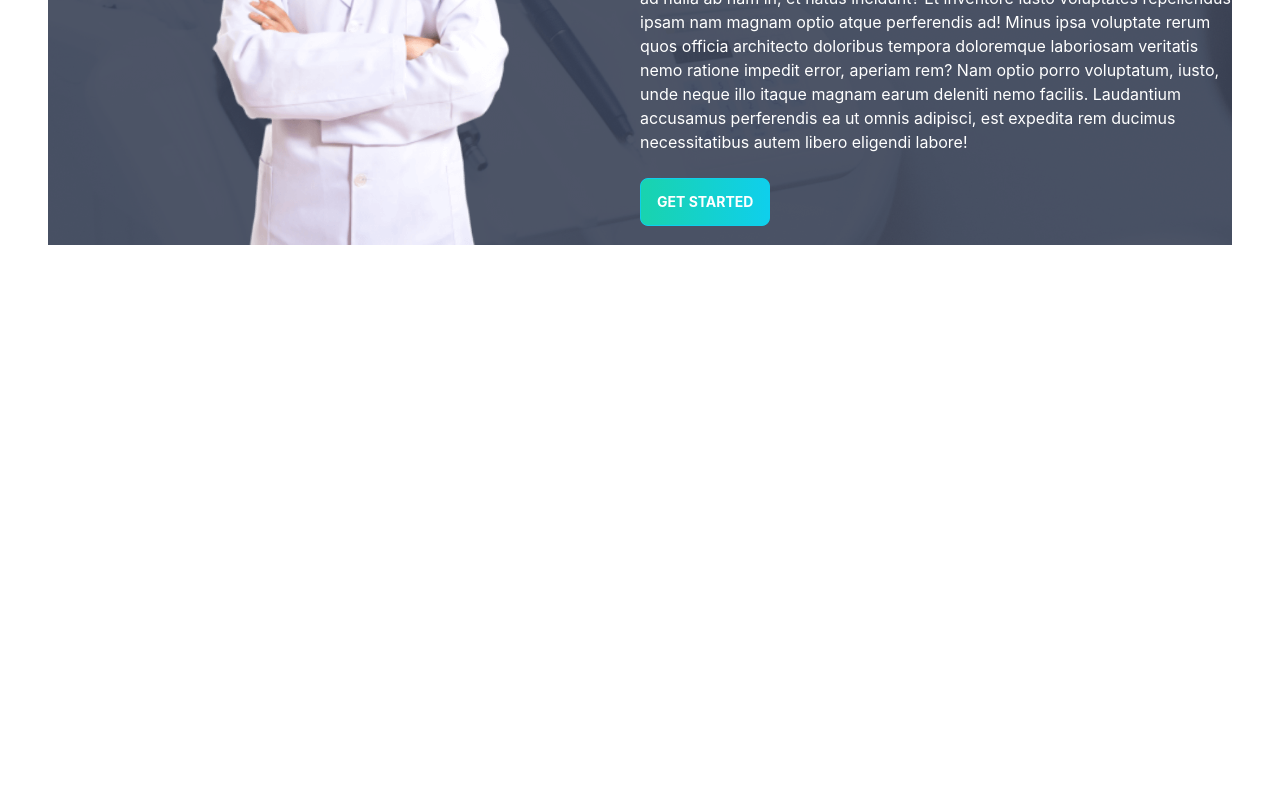
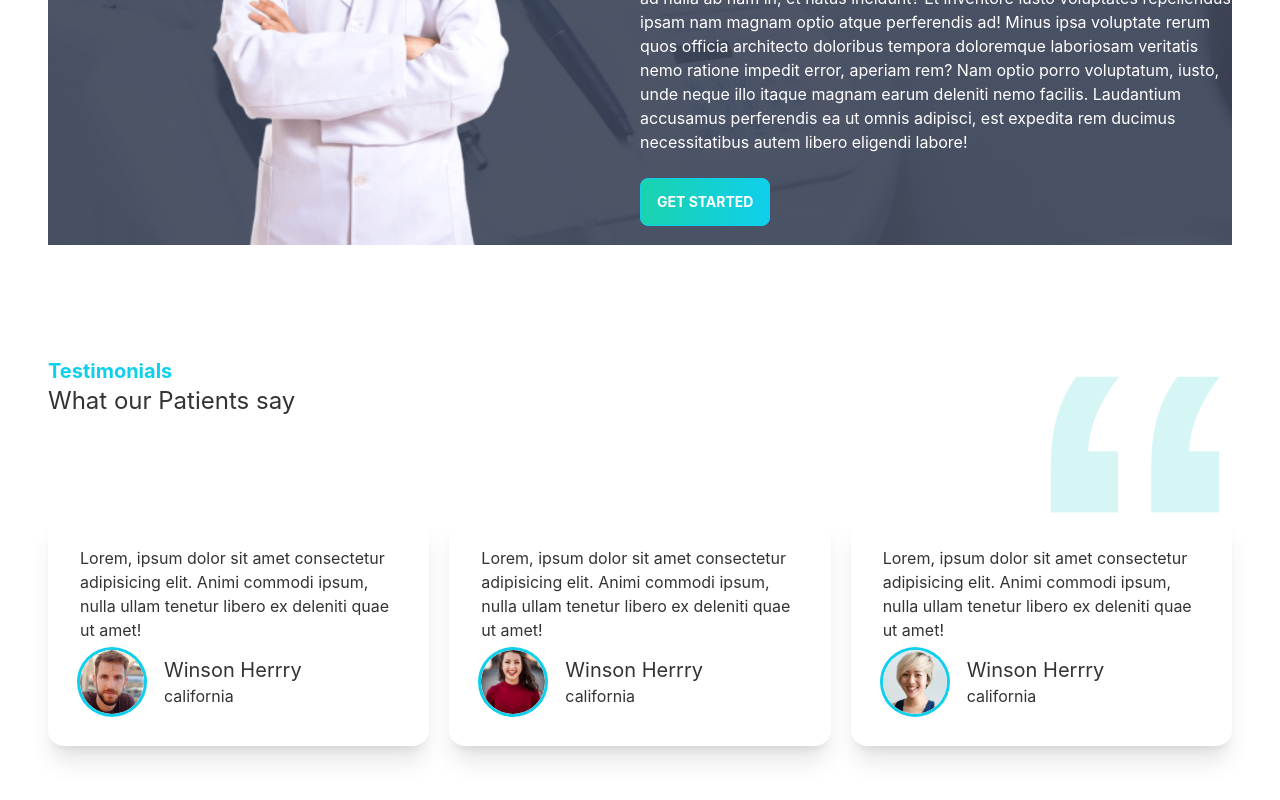
Before and after one commit to Bin-Amin/Milestone-12-Final-Project, a React (Create React App) app: page / in a window 1280 px wide. Shown: the part 2628-3428 px from the top of the page. Before the commit the page ends 2873 px from the top, so only its background shows below. Built offline with nearby package versions, Linux system fonts and the light colour scheme.

Commit message:
client reviews section done

```diff
--- a/src/Pages/Home/Home.js
+++ b/src/Pages/Home/Home.js
@@ -3,6 +3,7 @@
 import Info from './Info'
 import MakeAppointment from './MakeAppointment'
 import Services from './Services'
+import Testimonials from './Testimonials'
 
 
 
@@ -13,6 +14,7 @@
             <Info />
             <Services />
             <MakeAppointment />
+            <Testimonials />
         </div>
     )
 }
--- /dev/null
+++ b/src/Pages/Home/Reviews.js
@@ -0,0 +1,24 @@
+import React from 'react'
+
+const Reviews = ({ review }) => {
+    return (
+        <div class="card lg:max-w-lg shadow-xl">
+            <div class="card-body">
+                <p>Lorem, ipsum dolor sit amet consectetur adipisicing elit. Animi commodi ipsum, nulla ullam tenetur libero ex deleniti quae ut amet!</p>
+                <div class="flex items-center">
+                    <div class="avatar">
+                        <div class="w-16 rounded-full ring ring-primary ring-offset-base-100 mr-5">
+                            <img src={review.img} alt="" />
+                        </div>
+                    </div>
+                    <div>
+                        <h4 className="text-xl">{review.name}</h4>
+                        <p>{review.location}</p>
+                    </div>
+                </div>
+            </div>
+        </div>
+    )
+}
+
+export default Reviews
--- /dev/null
+++ b/src/Pages/Home/Testimonials.js
@@ -0,0 +1,52 @@
+import React from 'react'
+import quote from '../../assets/icons/quote.svg';
+import people1 from '../../assets/images/people1.png';
+import people2 from '../../assets/images/people2.png';
+import people3 from '../../assets/images/people3.png';
+import Reviews from './Reviews';
+
+const Testimonials = () => {
+    const reviews = [
+        {
+            _id: 1,
+            name: 'Winson Herrry',
+            review: '',
+            location: 'california',
+            img: people1
+        },
+        {
+            _id: 2,
+            name: 'Winson Herrry',
+            review: '',
+            location: 'california',
+            img: people2
+        },
+        {
+            _id: 3,
+            name: 'Winson Herrry',
+            review: '',
+            location: 'california',
+            img: people3
+        },
+    ]
+    return (
+        <section className='my-28'>
+            <div className='flex justify-between'>
+                <div>
+                    <h3 className='text-xl text-primary font-bold'>Testimonials</h3>
+                    <h2 className='text-2xl'>What our Patients say</h2>
+                </div>
+                <div>
+                    <img src={quote} className="w-24 lg:w-48" alt="" />
+                </div>
+            </div>
+            <div className='grid grid-cols-1 md:grid-cols-2 lg:grid-cols-3 gap-5'>
+                {
+                    reviews.map(review => <Reviews key={review._id} review={review}></Reviews>)
+                }
+            </div>
+        </section>
+    )
+}
+
+export default Testimonials
```
